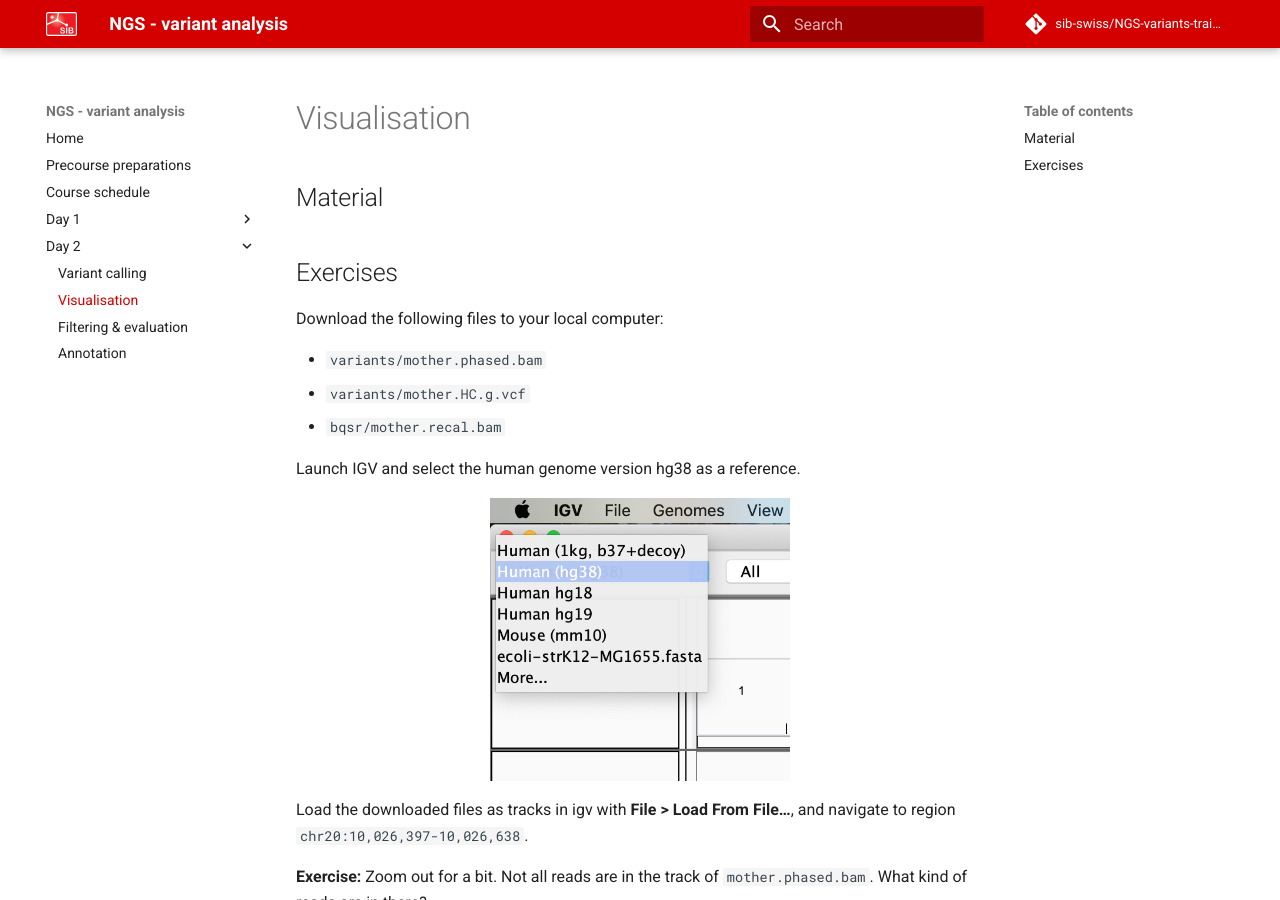
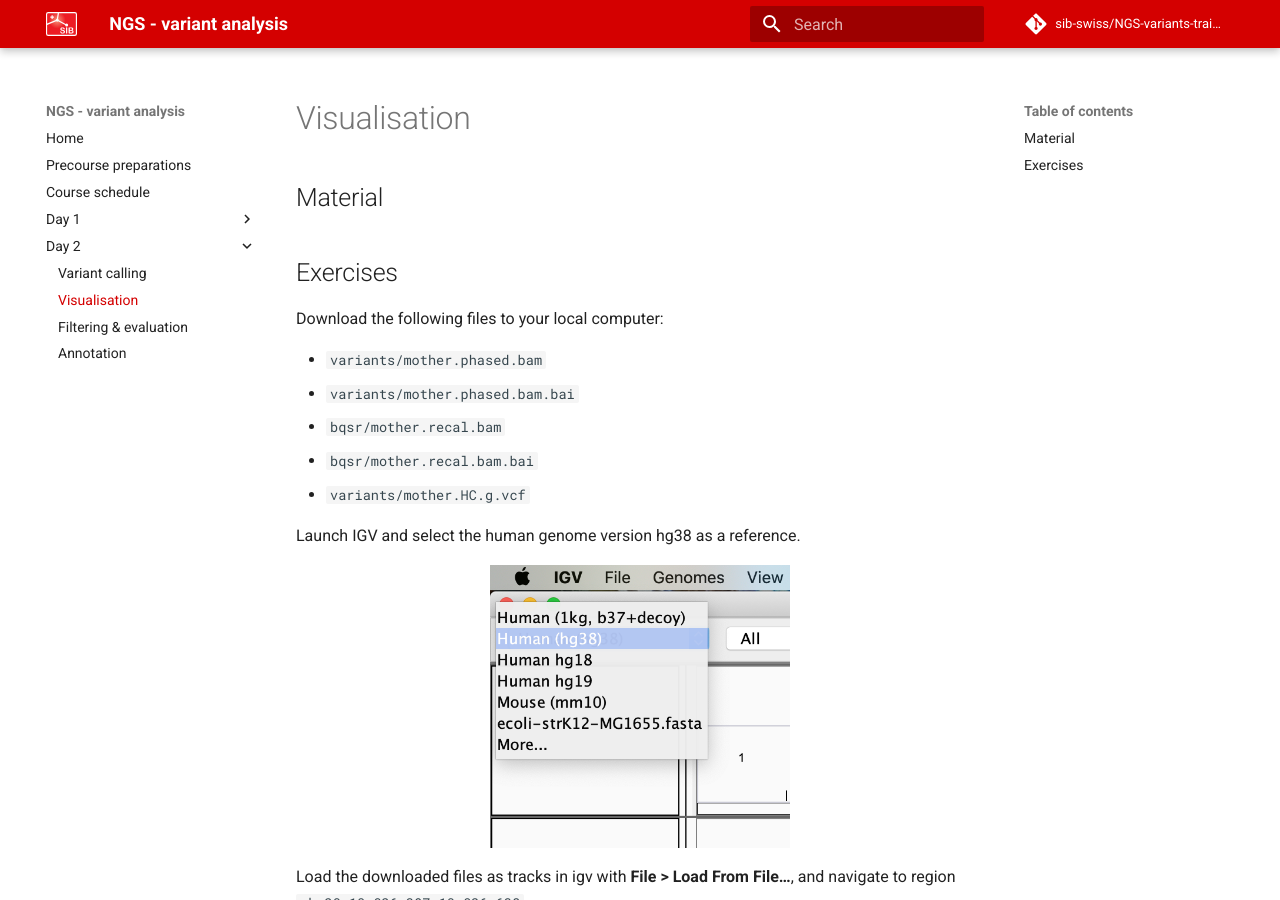
Before and after one commit to sib-swiss/NGS-variants-training, an MkDocs documentation site: the page built from docs/day2/visualisation.md, in a window 1280 px wide and 900 px high. Built offline with MkDocs 1.6.1 and Material for MkDocs 9.7.7, drawn with Linux system fonts in a browser that asks for light colours; comment, search, counter and statistics services are not loaded.

Commit message:
presentations/visualisation

```diff
--- a/docs/day2/visualisation.md
+++ b/docs/day2/visualisation.md
@@ -6,8 +6,10 @@
 Download the following files to your local computer:
 
 * `variants/mother.phased.bam`
+* `variants/mother.phased.bam.bai`
+* `bqsr/mother.recal.bam`
+* `bqsr/mother.recal.bam.bai`
 * `variants/mother.HC.g.vcf`
-* `bqsr/mother.recal.bam`
 
 Launch IGV and select the human genome version hg38 as a reference.
 
```
Also changed, not shown: 2 other files.
